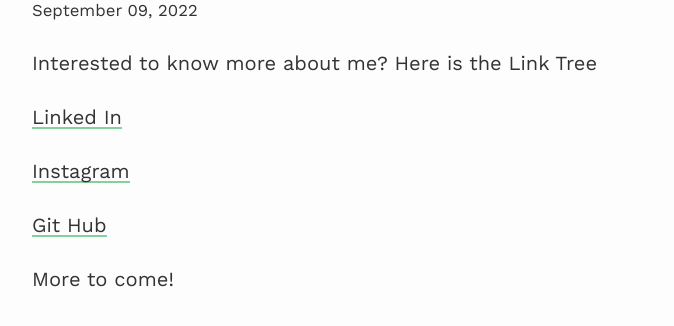
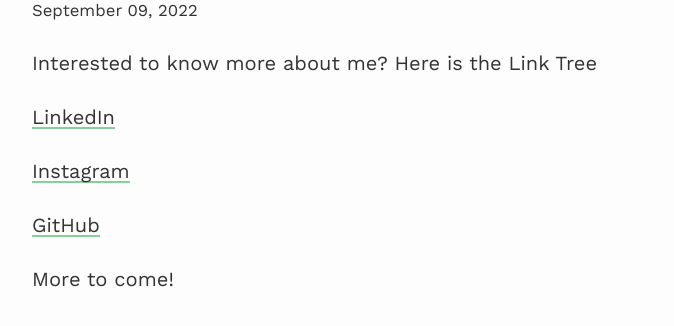
Before and after one commit to han-jane/han-jane.github.io, a Jekyll site: the page built from _posts/2022-09-09-Link-Tree.md, in a window 1280 px wide. Shown: the part 256-582 px from the top of the page, without its empty margins (208-882 px from the left). Built offline with Jekyll 4.4.1, drawn with Linux system fonts in a browser that asks for light colours; nearby versions of some CDN libraries.

Commit message:
Update 2022-09-09-Link-Tree.md

```diff
--- a/_posts/2022-09-09-Link-Tree.md
+++ b/_posts/2022-09-09-Link-Tree.md
@@ -4,10 +4,10 @@ title:  Link Tree
 ---
 Interested to know more about me? Here is the Link Tree
 
-[Linked In](https://www.linkedin.com/in/jane-h-9a647289/)
+[LinkedIn](https://www.linkedin.com/in/jane-h-9a647289/)
 
 [Instagram](https://www.instagram.com/_jane_han_/)
 
-[Git Hub](https://github.com/han-jane)
+[GitHub](https://github.com/han-jane)
 
 More to come!
```
